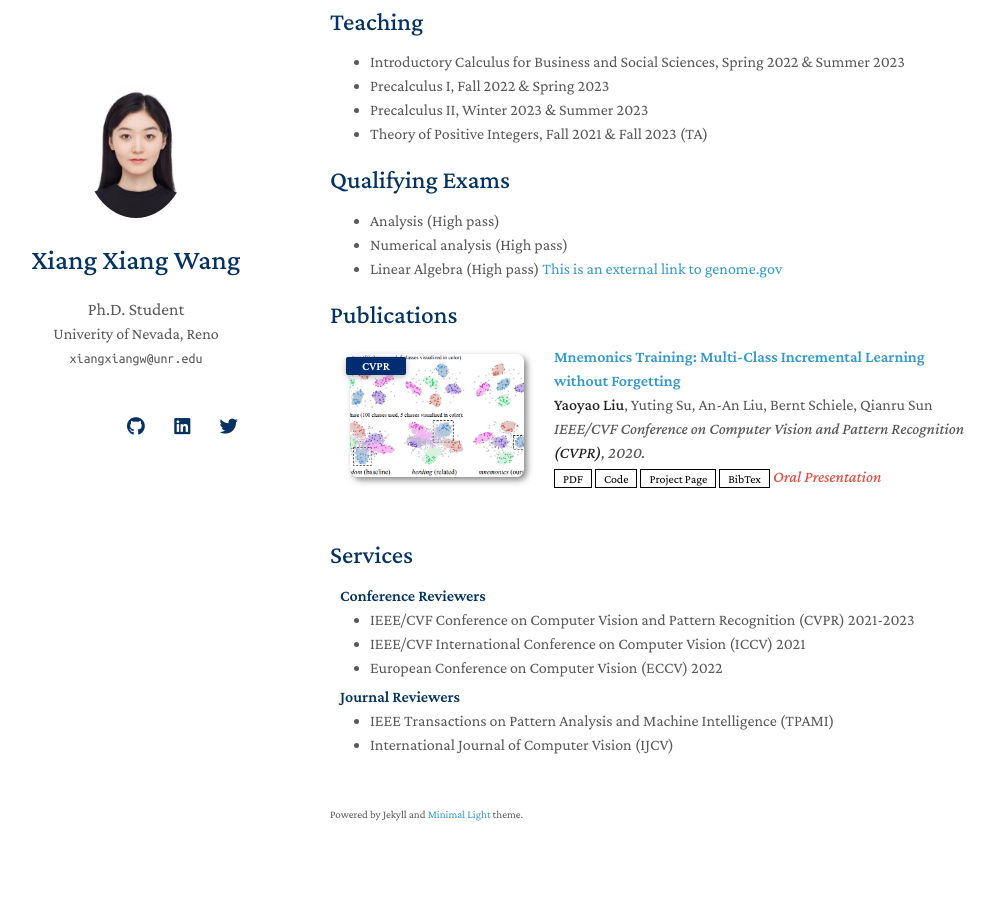
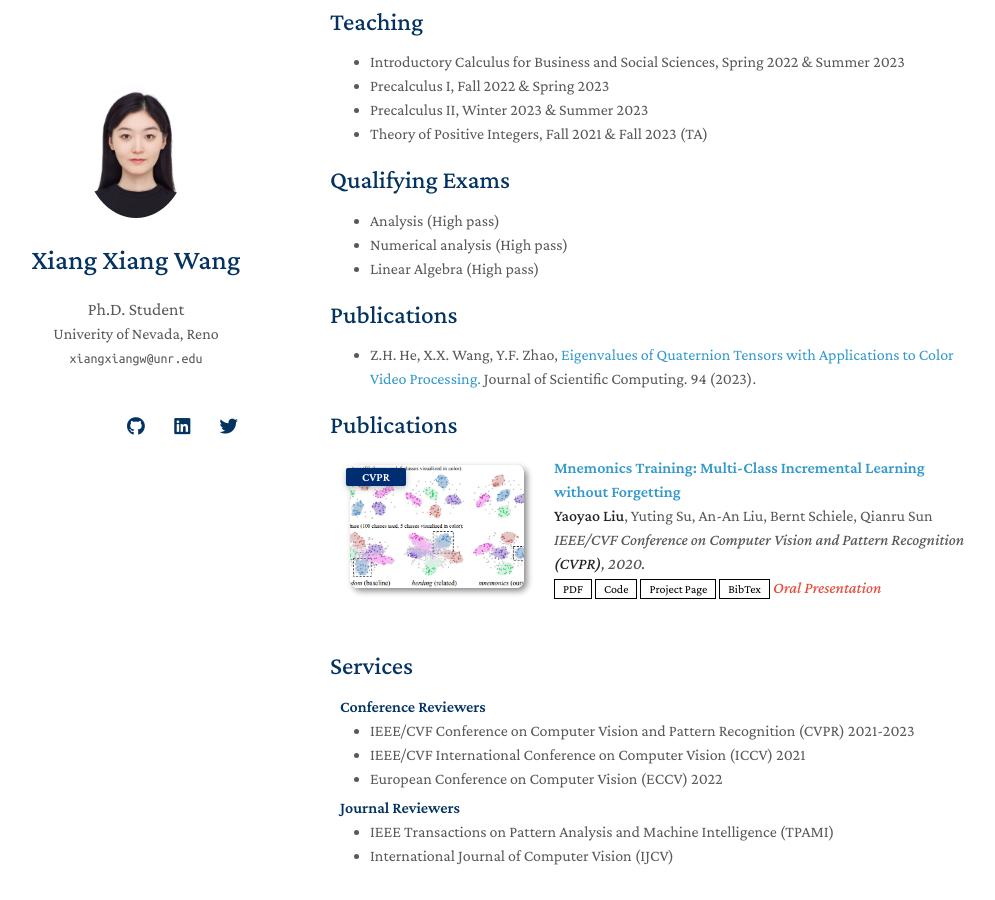
Before and after one commit to yaoyao-liu/minimal-light, a Jekyll site: the page built from index.md, in a window 1280 px wide and 900 px high, scrolled down 933 px. Shown: the whole window, without its empty margins (140-1135 px from the left). Built offline with Jekyll 4.4.1, drawn with Linux system fonts in a browser that asks for light colours; nearby versions of some CDN libraries; a style sheet for code colours, icons or effects is not loaded; our own code applies the rules of GitHub Pages for plain Markdown files.

Commit message:
Update index.md

```diff
--- a/index.md
+++ b/index.md
@@ -49,7 +49,10 @@ layout: homepage
 - Analysis   (High pass)
 -  Numerical analysis   (High pass)
 - Linear Algebra  (High pass)
-[This is an external link to genome.gov](https://www.genome.gov/)
+
+## Publications
+- 	Z.H. He, X.X. Wang, Y.F. Zhao, [Eigenvalues of Quaternion Tensors with Applications to Color Video Processing.](https://doi.org/10.1007/s10915-022-02058-5) Journal of Scientific Computing. 94 (2023).
+
 
 {% include_relative _includes/publications.md %}
 
```
